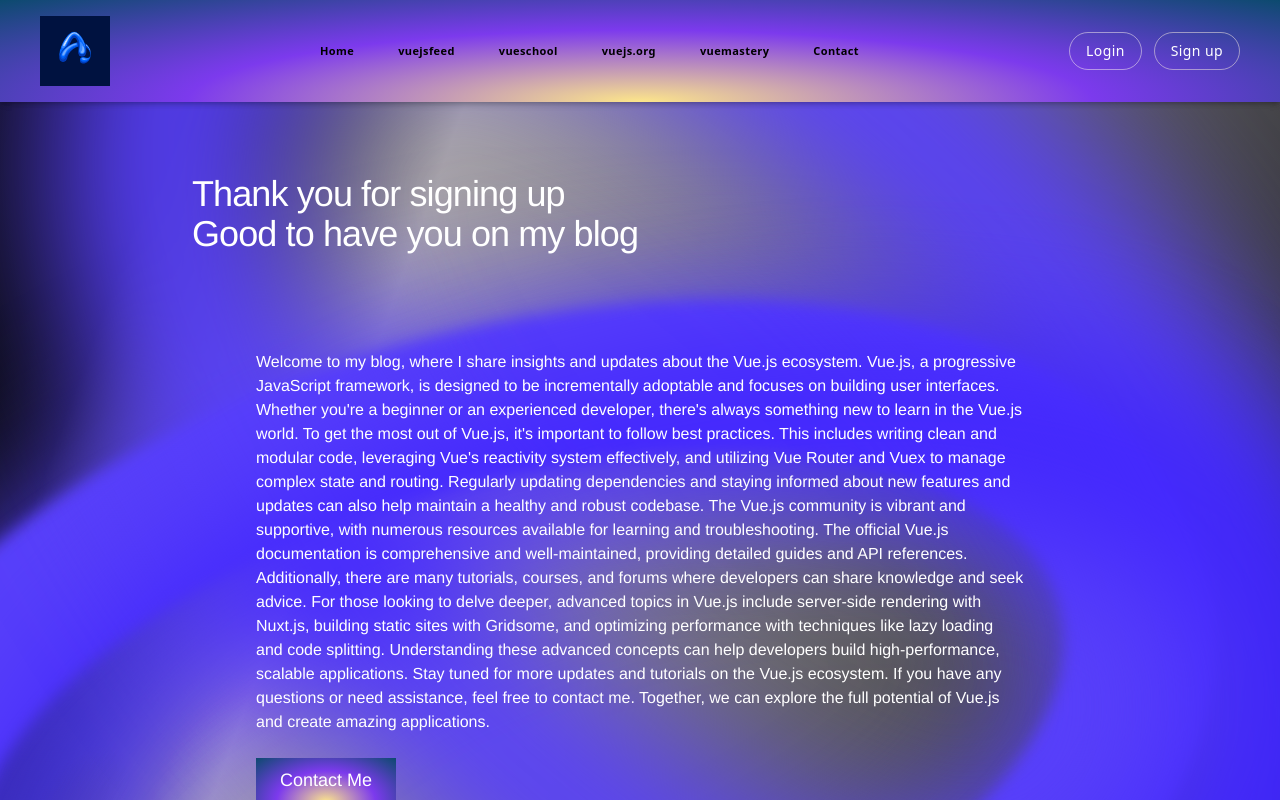
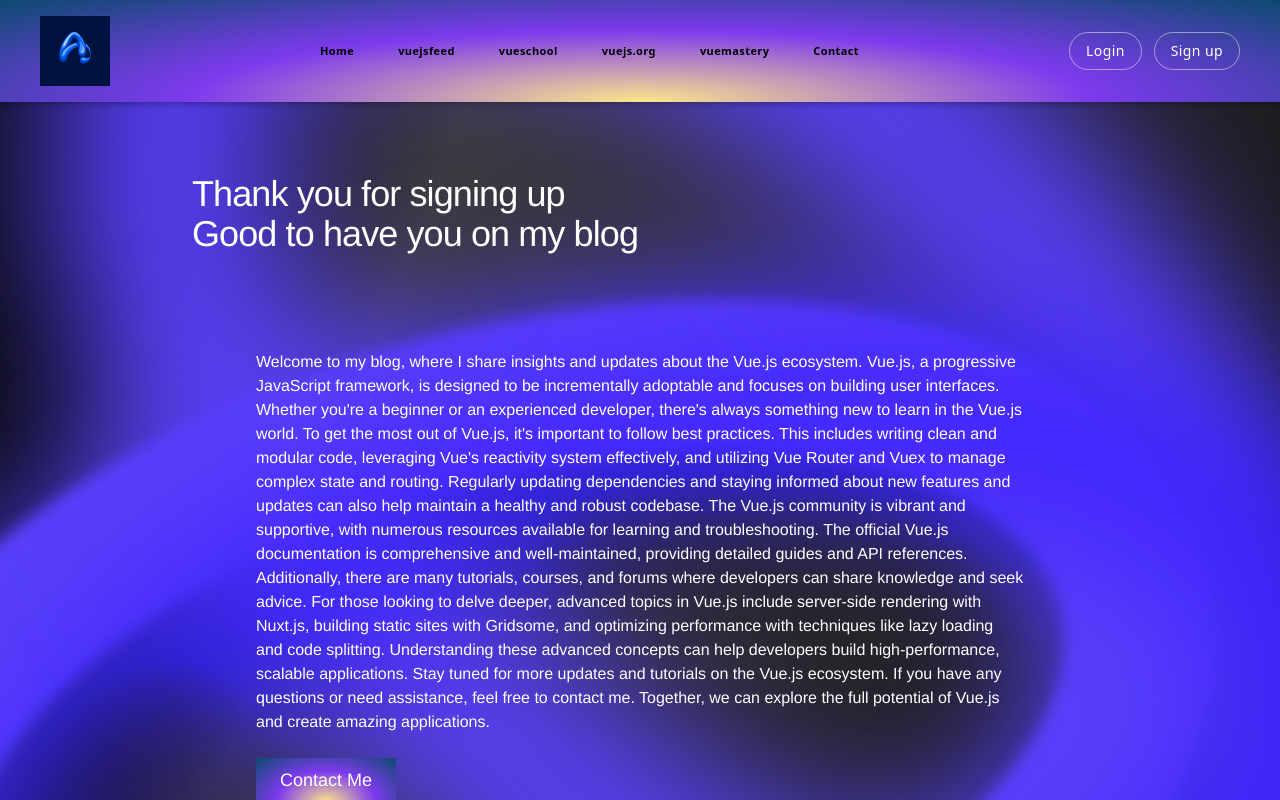
Before and after one commit to sakhike1/VueBlog, a Vue app: page /helloWorld in a window 1280 px wide. Shown: the top 800 px of the page. Built offline with nearby package versions, Linux system fonts and the light colour scheme.

Commit message:
updated pages

```diff
--- a/src/components/common/helloWorld.vue
+++ b/src/components/common/helloWorld.vue
@@ -157,7 +157,7 @@ export default {
     left: 0;
     width: 100%;
     height: 100%;
-    background: linear-gradient(110deg, rgba(12, 12, 12, 0.712) 45%, rgba(201, 196, 196, 0.836) 55%, rgba(15, 15, 15, 0.637));
+    background: linear-gradient(110deg, rgba(12, 12, 12, 0.712) 45%, rgba(71, 68, 68, 0.836) 55%, rgba(15, 15, 15, 0.637));
     background-size: 200% 100%;
     animation: background-shine 3s linear infinite;
     pointer-events: none;
```
